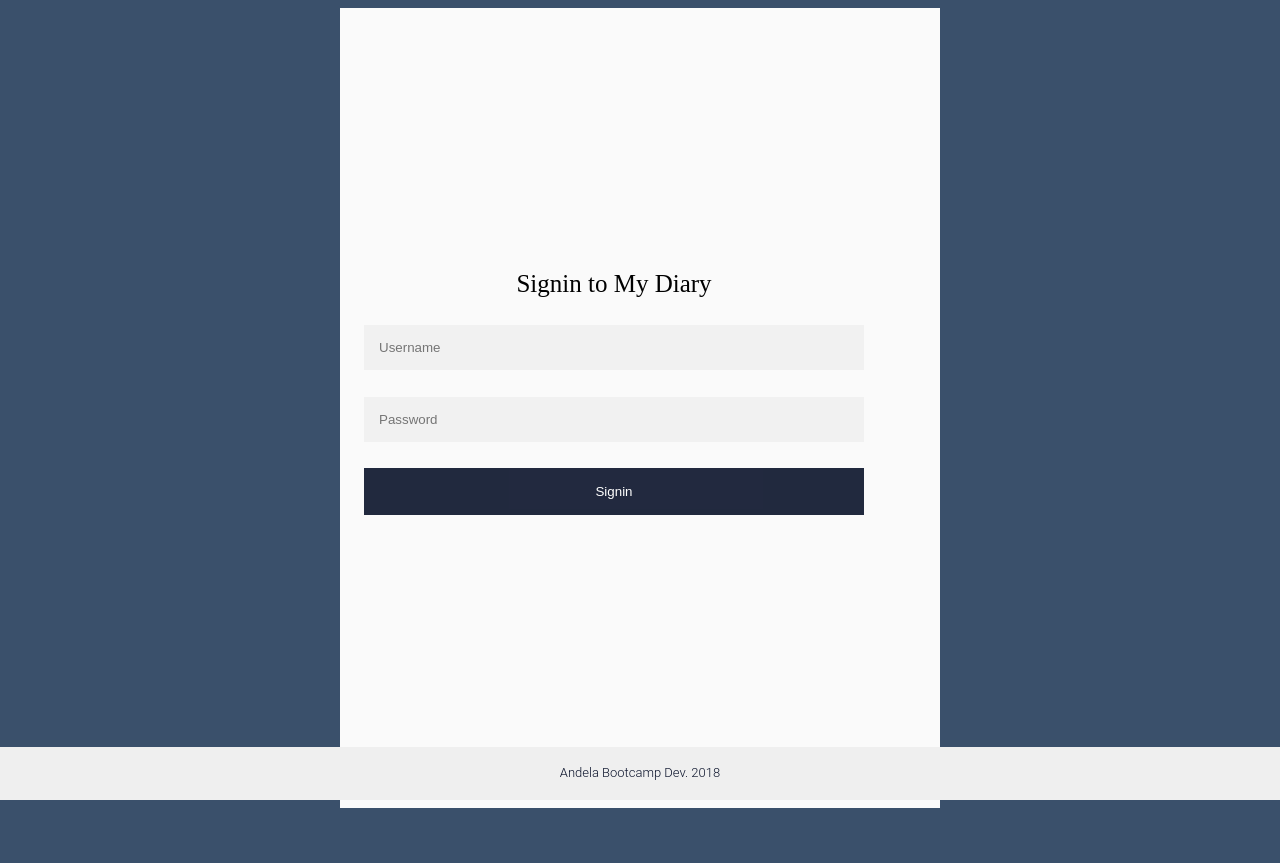
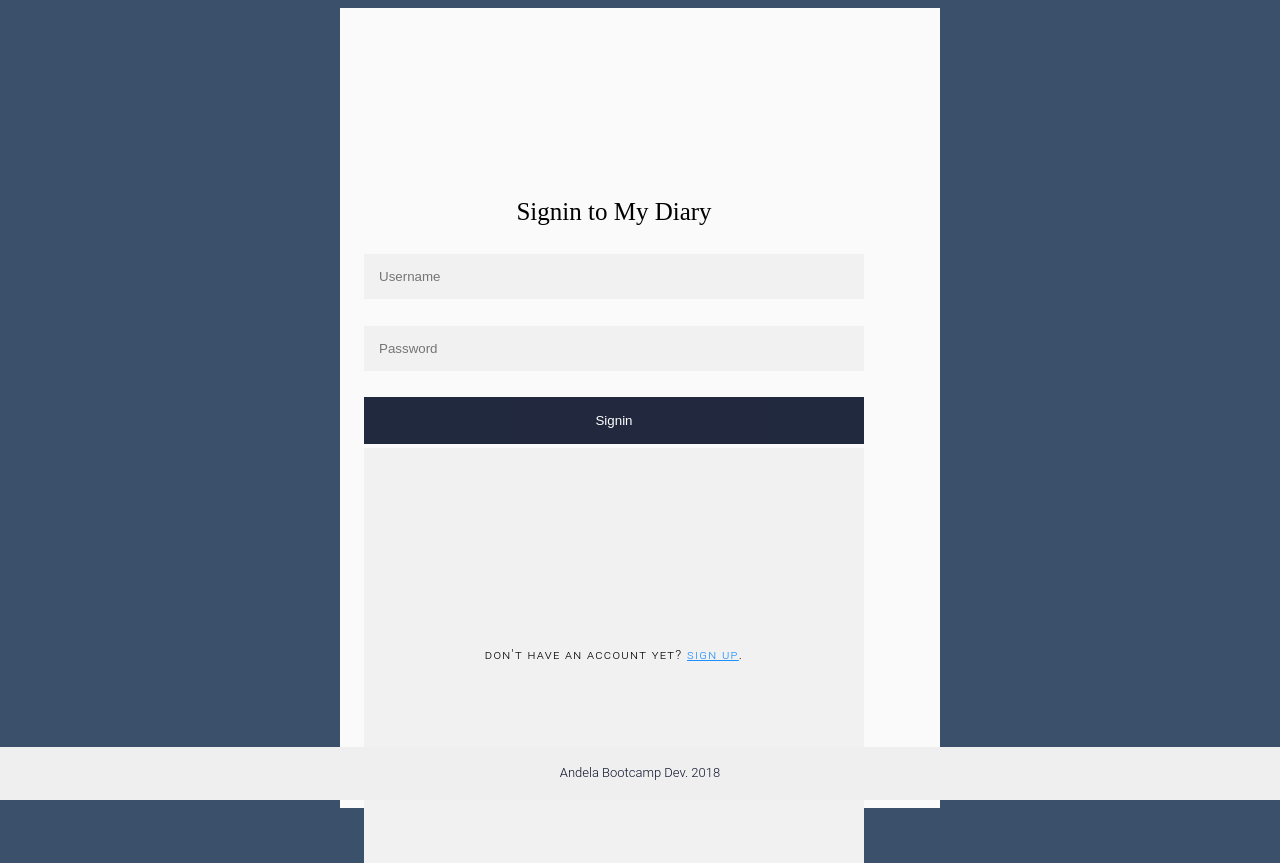
Before and after one commit to exxonose/DIary, a website: page views/signin.html in a window 1280 px wide. Before the commit the page ends 808 px from the top, so only its background shows below. Drawn offline with Linux system fonts and the light colour scheme.

Commit message:
Updated siginin.html

```diff
--- a/views/signin.html
+++ b/views/signin.html
@@ -15,6 +15,10 @@
 	<input type="password" placeholder="Password" name="password">
 	<button type="submit" class="signinbtn">Signin</button>
 
+	<div class="container signin">
+      <p>Don't have an account yet? <a href="./signup.html">Sign up</a>.</p>
+     </div>
+
        </form>
     </div>
        <div class="footer">Andela Bootcamp Dev. <script language="JavaScript">
```
